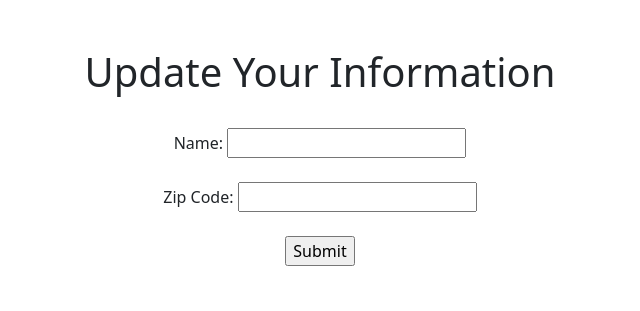
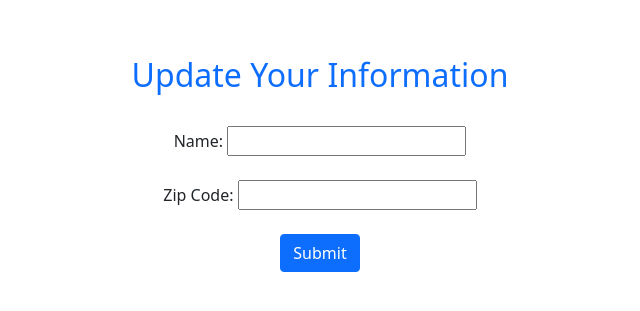
Before and after one commit to Howie21/Trash_Collector, a Django app: template Trash_Collector/employees/templates/employees/edit_profile.html in a window 1280 px wide. Shown: the part 56-367 px from the top of the page, without its empty margins (320-960 px from the left). Run offline with Django 3.2, Linux system fonts and the light colour scheme; the template is opened without the code that fills it, so the values that code supplies are empty; the visitor is signed in with stand-in values (Sample User, id 1).

Commit message:
Added simple styling to the edit_profile interface

```diff
--- a/Trash_Collector/employees/templates/employees/edit_profile.html
+++ b/Trash_Collector/employees/templates/employees/edit_profile.html
@@ -2,7 +2,7 @@
 
 {% block title %} Employee Profile Edit {% endblock %}
 
-{% block header %} Update Your Information {% endblock %}
+{% block header %} <h2 class='text-primary'>Update Your Information </h2> {% endblock %}
 
 {% block content %}
 <br />
@@ -14,7 +14,7 @@
     Zip Code: <input type="text" name="zip_code" id="zip_code" value="{{logged_in_employee.zip_code}}">
     <br />
     <br />
-    <input type="submit" value="Submit">
+    <input class='btn btn-primary' type="submit" value="Submit">
 </form>
 
 {% endblock %}
```
